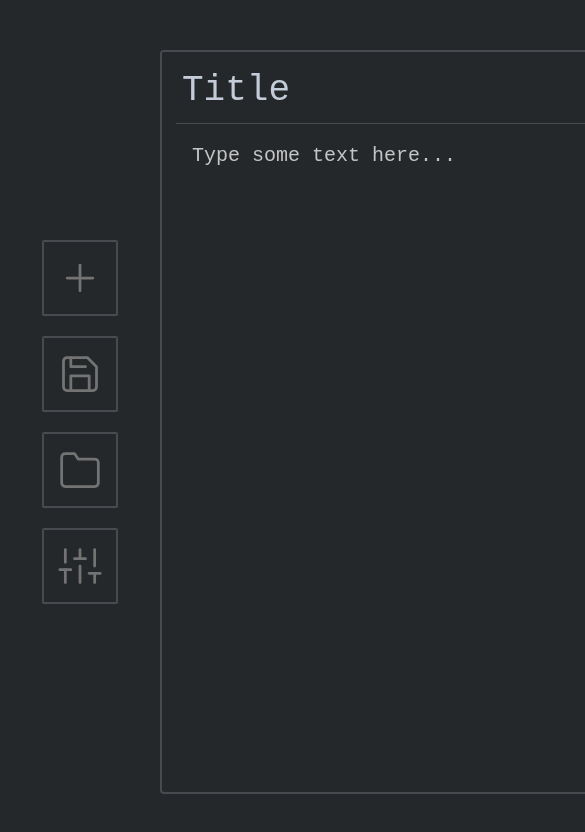
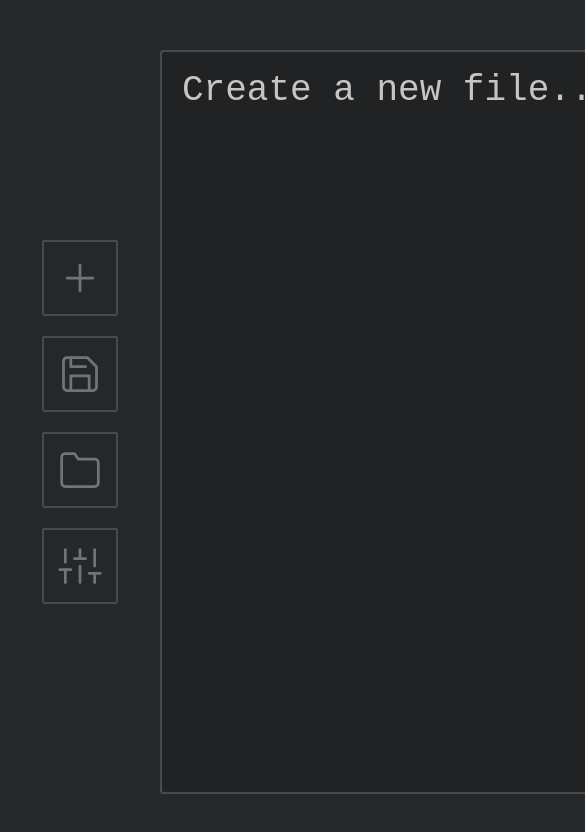
Before and after one commit to benuthoff/Scrivi, a plain HTML site: page index.html in a window 390 px wide. Both pictures are taken after a click on the element 80 px from the left and 278 px from the top of the page. Shown: the top 832 px of the page, 585 px wide, since content can reach past the window. Drawn offline with Linux system fonts and the light colour scheme.

Commit message:
Scrivi 0.14

```diff
--- a/base/database.js
+++ b/base/database.js
@@ -11,18 +11,18 @@ var db;
 var request = window.indexedDB.open('ScriviDB', 1);
 request.onupgradeneeded = function(event) {
 
+	// Create the Database
 	createNotif('Creating ScriviDB...', {icon: 'loader'});
 
 	db = event.target.result;
 
 	// Create the Note Storage
 	var nstore = db.createObjectStore('notes', { keyPath: 'fileName'});
-	nstore.createIndex('fileType', 'fileType', { unique: false });
 	nstore.createIndex('author', 'author', { unique: false })
 	nstore.createIndex('metadata', 'metadata', { unique: false });
 	nstore.createIndex('template', 'template', { unique: false });
-	//nstore.add(notes[0]);
-	//nstore.add(notes[1]);
+	nstore.createIndex('scipts', 'scripts', { unique: false });
+	nstore.createIndex('tags', 'tags', { unique: false });
 
 	// Create User Metadata Storage
 	var ustore = db.createObjectStore('userdata', { keyPath: 'label'});
@@ -40,7 +40,6 @@ request.onsuccess = function(event) {
 	let req = setstore.get('settings');
 	req.onerror = (event)=>{ createNotif('Error loading settings.', {icon: 'alert-triangle', color: 'var(--theme-notiferror)'}) };
 	req.onsuccess = (event)=>{
-
 		// Saved values
 		let savesettings = req.result.value;
 		Object.keys(savesettings).forEach((indx)=>{
@@ -49,8 +48,9 @@ request.onsuccess = function(event) {
 
 		// Run saved settings when page loaded in;
 		executeAllSettings();
+	};
 
-	};
+	// ...
 
 };
 
--- a/base/keyboard.js
+++ b/base/keyboard.js
@@ -5,7 +5,7 @@ document.addEventListener('keydown', function(e) {
 
 	if (e.key === 's' && e.ctrlKey) {
 		e.preventDefault();
-		createNotif('Under Construction', {icon: 'alert-triangle'});
+		saveFile();
 	}
 
 	else if (e.key === 'Escape') {
@@ -41,8 +41,10 @@ document.addEventListener('keydown', function(e) {
 
 	else if (e.key === 'q' && e.ctrlKey) {
 
-		e.preventDefault();
-		toggleSettings();
+		if ($('#filesmenu_blind').css('display') === 'none') {
+			e.preventDefault();
+			toggleSettings();
+		};
 
 	};
 
--- a/base/openfile.js
+++ b/base/openfile.js
@@ -1,10 +1,39 @@
 // File Types and Present File Management for Scrivi
 // Ben Uthoff
 
-var filetypes = {
+var filetemplates = {
 	'simple': {
-		'metadata': {},
-		'template': {}
+		'displayname': 'Simple', // Display Name
+		'icon': 'file-text', // Icon used for the template and file.
+		'html': '<div class="topbound"><div class="title" contenteditable spellcheck="false">\
+			</div><div class="divider"></div></div><div class="body" contenteditable spellcheck="false"></div>',
+		'css': '',
+		'scripts': {
+			'save': function(mtdt) {
+				mtdt.title = $('#editor .title').html();
+				mtdt.body = $('#editor .body').html();
+				return mtdt;
+			},
+			'load': function(mtdt) {
+				$('#editor .title').html(mtdt.title);
+				$('#editor .body').html(mtdt.body);
+			}
+		},
+		'metadata': {
+			'title': 'Title',
+			'body': 'Type some text here...'
+		}
+	},
+	'notebook': {
+		'displayname': 'Notebook',
+		'icon': 'book',
+		'html': '',
+		'css': '',
+		'scripts': {
+			'save': function(mtdt) {},
+			'load': function(mtdt) {}
+		},
+		'metadata': {}
 	}
 };
 
@@ -13,4 +42,45 @@ var unsavedchanges = false;
 
 function newFile() {
 
+	openFile({
+		'path': '', // root\test.scv
+		'metadata': filetemplates['simple'].metadata,
+		'template': 'simple',
+		'author': usersettings.authorname,
+		'scripts': [],
+		'tags': []
+	});
+
 };
+
+function openFile(data) {
+
+	if (Object.keys(filetemplates).includes(data.template)) {
+
+		// Set the current file.
+		currentfile = data;
+
+		// Wrap the template.
+		let t = filetemplates[data.template];
+		$('#editor').html(t.html);
+		t.scripts.load(data.metadata);
+
+	} else {
+		createNotif('Unable to load file, template not found.', {
+			icon: 'alert-triangle', color: 'var(--theme-notiferror)'
+		});
+	};
+
+};
+
+function saveFile() {
+
+	//if (unsavedchanges) {
+
+	currentfile.metadata = filetemplates[currentfile.template].scripts.save(currentfile.metadata);
+
+	console.log(currentfile.metadata)
+
+	//};
+
+};
--- a/index.css
+++ b/index.css
@@ -62,6 +62,22 @@ body.wide_editor {
 .icon {
 	color: var(--theme-iconcolor);
 	stroke-width: 1.5px;
+}
+
+#filetemps {
+	grid-row: main; grid-column: centro;
+	border: solid 2px var(--theme-bordercolor);
+	border-radius: 4px;
+	overflow-x: hidden;
+	overflow-y: auto;
+	position: relative;
+	scrollbar-width: thin;
+	user-select: none;
+	background-color: #202224;
+}
+#filetemps .title {
+	background-color: transparent;
+	color: var(--theme-bodycolor);
 }
 
 #editor {
@@ -223,7 +239,6 @@ body.wide_editor {
 	font-size: 20px;
 	width: 200px;
 	padding: 20px;
-	transition: 0.12s, width 0;
 	margin-left: -2px;
 
 	user-select: none;
@@ -549,6 +564,7 @@ body.wide_editor {
 }
 
 @import url('https://fonts.googleapis.com/css2?family=Noto+Sans&display=swap');
+
 @keyframes fadeIn {
 	from {
 		opacity: 0;
--- a/index.html
+++ b/index.html
@@ -27,15 +27,15 @@
 	<meta property='og:url' content='https://benuthoff.github.io/Scrivi/'/>
 
 </head>
-<body class='wide_editor'>
+<body class='theme_Dark'>
 
 	<!-- Side Buttons -->
 	<div id='sidebar'>
 
-		<div onclick='createNotif("Under Construction", {icon: "alert-triangle"})'>
+		<div onclick='newFile()'>
 			<i data-feather='plus'></i>
 		</div>
-		<div onclick='createNotif("Under Construction", {icon: "alert-triangle"})'>
+		<div onclick='saveFile()'>
 			<i data-feather='save'></i>
 		</div>
 		<div onclick='toggleFilesMenu()'>
@@ -46,26 +46,21 @@
 		</div>
 
 		<script>feather.replace({'stroke-width': 2, 'width': 44, 'height': 44, 'class': 'icon'});</script>
-
 	</div>
 
 
 	<!-- Main Editor -->
-	<div id='editor' class='type_PlainText'>
-		<div class='topbound'>
-			<div class='title' contenteditable spellcheck='false'>Title</div>
-			<div class='divider'></div>
-		</div>
-		<div class='body' contenteditable spellcheck='false'>Type some text here...</div>
+	<div id='editor' class='type_PlainText'></div>
+
+
+	<!-- New File Screen -->
+	<div id='filetemps'>
+		<div class='title'>Create a new file...</div>
 	</div>
 
+
+	<!-- Notification Display -->
 	<div id='notifplane'></div>
-
-
-	<!-- Filetype Chooser -->
-	<div id='newfilemenu'>
-
-	</div>
 
 
 	<!-- Settings Menu -->
@@ -78,6 +73,12 @@
 				</div>
 				<div tabid='appearance' onclick='openSettingsTab("appearance")'>
 					<i data-feather='type'></i> Appearance
+				</div>
+				<div tabid='sidebar' onclick='openSettingsTab("sidebar")'>
+					<i data-feather='sidebar'></i> Sidebar
+				</div>
+				<div tabid='templates' onclick='openSettingsTab("templates")'>
+					<i data-feather='anchor'></i> Templates
 				</div>
 				<div tabid='keyboard' onclick='openSettingsTab("keyboard")'>
 					<i data-feather='command'></i> Keyboard
@@ -98,14 +99,6 @@
 						<div class='label'>Author Name: </div>
 						<input type='text' value='Anonymous' class='autoset' id='authorname'/>
 					</div>
-
-					<h2><i data-feather='corner-down-right'></i> Sidebar</h2>
-					<div class='checkform autoset' value='false' id='sidebar_autoHide'>
-						<div class='box'><i data-feather='check'></i></div>
-						<div class='label'>Auto-Hide</div>
-					</div>
-					<div class='button' onclick='createNotif("Under Construction", {icon: "alert-triangle"})'>
-						<i data-feather='tool'></i> Configure</div>
 
 					<h2><i data-feather='corner-down-right'></i> Reset</h2>
 					<div class='button' onclick='__resetAll()'><i data-feather='trash-2'></i> Erase All</div>
@@ -146,6 +139,18 @@
 
 					</div>
 
+				</div>
+				<div id='settings_sidebar' class='settingspage'>
+					<h1>Sidebar</h1>
+
+					<div class='checkform autoset' value='false' id='sidebar_autoHide'>
+						<div class='box'><i data-feather='check'></i></div>
+						<div class='label'>Auto-Hide</div>
+					</div>
+
+				</div>
+				<div id='settings_templates' class='settingspage'>
+					<h1>Templates</h1>
 				</div>
 				<div id='settings_keyboard' class='settingspage'>
 					<h1>Keyboard</h1>
```
